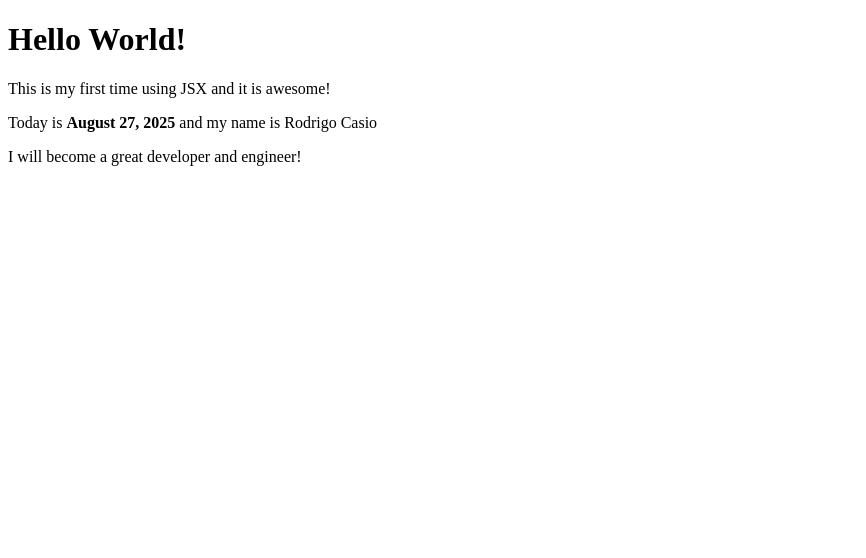
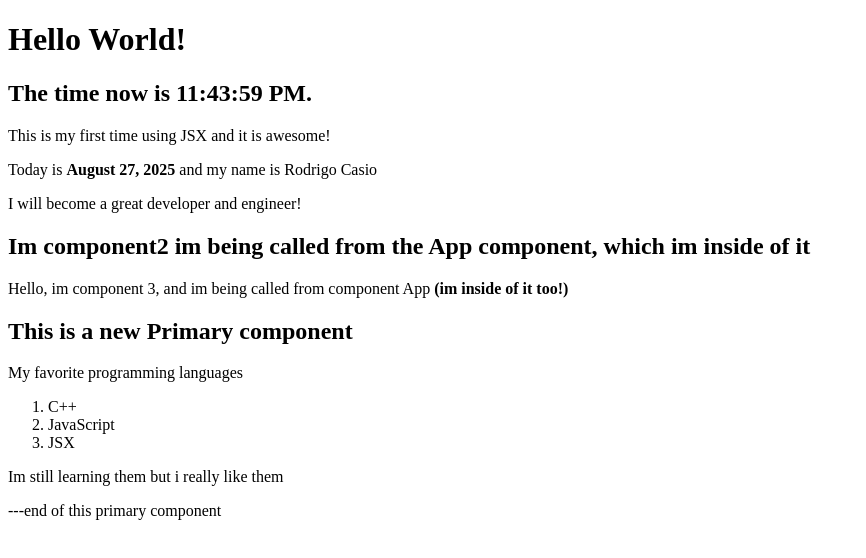
Before and after one commit to rodrigcasio/React-rcasio-projects, a React (Vite) app in the folder courseraPracticeIBM/myfirstapp/: page / in a window 1280 px wide. Shown: the top 558 px of the page, without its empty margins (0-866 px from the left). Built offline with nearby package versions, Linux system fonts and the light colour scheme.

Commit message:
Added Created file ListFavLanguages.jsx

```diff
--- a/courseraPracticeIBM/myfirstapp/src/App.jsx
+++ b/courseraPracticeIBM/myfirstapp/src/App.jsx
@@ -1,12 +1,37 @@
-function App() {
+function App(props) { // primary component , it is a defualt export
+  const currDate = new Date();
+
   return (
     <div>
       <h1>Hello World!</h1>
+      <h2>The time now is {currDate.toLocaleTimeString()}.</h2>
       <p>This is my first time using JSX and it is awesome!</p>
       <p>Today is <strong>August 27, 2025</strong> and my name is Rodrigo Casio</p>
       <p>I will become a great developer and engineer!</p>
+      {/*child div here adding components inside this compontens*/}
+      <div>
+        <Comp2A />
+        <Comp3A />
+      </div>
     </div>
   );
 }
 
+// secondary component, they are named exports
+// A : App
+export function Comp2A(){
+  return (
+    <div>
+      <h2>Im component2 im being called from the App component, which im inside of it</h2>
+    </div>
+  );
+}
+
+export function Comp3A(){
+  return (
+    <p>Hello, im component 3, and im being called from component App <strong>(im inside of it too!)</strong></p>
+  );
+}
+
+
 export default App;
--- /dev/null
+++ b/courseraPracticeIBM/myfirstapp/src/ListFavLanguages.jsx
@@ -0,0 +1,31 @@
+function ListFavLanguages(){       // primary comp
+    return(
+        <div>
+            <h2>This is a new Primary component</h2>
+            <p>My favorite programming languages</p>
+            <ol>
+                <li>C++ </li>
+                <li>JavaScript</li>
+                <li>JSX</li>
+            </ol>
+            <Comp1LFL/>
+            <Comp2LFL />
+        </div>
+    );
+}
+
+// LFL : ListFavLanguages
+
+export function Comp1LFL() { // secondary comp
+    return (
+        <p>Im still learning them but i really like them</p>
+    );
+}
+
+export function Comp2LFL() {
+    return (
+        <p>---end of this primary component</p>
+    )
+}
+
+export default ListFavLanguages;
--- a/courseraPracticeIBM/myfirstapp/src/main.jsx
+++ b/courseraPracticeIBM/myfirstapp/src/main.jsx
@@ -1,8 +1,14 @@
 import React from 'react';
 import ReactDOM from 'react-dom/client';
-import App from './App'
+import App, { Comp2A, Comp3A } from './App.jsx'
+import ListFavLanguages, {Comp1LFL, Comp2LFL} from './ListFavLanguages.jsx'
 
 const root = ReactDOM.createRoot(document.getElementById('root'));
+
+// inserting components inside the root render
 root.render(
+  <>
   <App />
-)
+  <ListFavLanguages />
+  </>
+);
```
